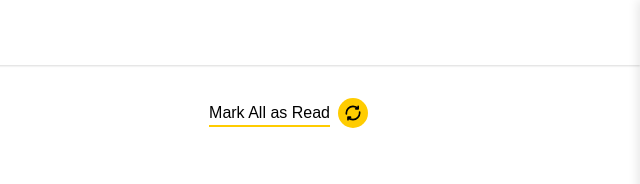
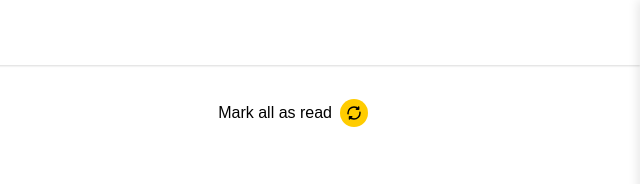
Before and after one commit to noaYarin/NewsWebsite, a plain HTML site: page Frontend/html/notifications.html in a window 1280 px wide. Shown: the top 184 px of the page, 640-1280 px from the left. Drawn offline with nearby package versions, Linux system fonts and the light colour scheme; a web font is replaced by a local one.

Commit message:
Refactor notifications page buttons for improved accessibility and styling; adjust button sizes and add transition effects

```diff
--- a/Frontend/css/base/variables.css
+++ b/Frontend/css/base/variables.css
@@ -3,6 +3,7 @@
   --c-primary: #ffcc00;
   --c-primary-light: #ffe44c;
   --c-dark: #000000;
+  --c-dark-light: #444444;
   --c-light: #ffffff;
   --c-text-muted: #666666;
   --c-text-subtle: #999999;
@@ -40,4 +41,5 @@
   /* Transitions */
   --transition-fast: 0.3s ease;
   --transition-medium: 0.4s ease;
+  --transition-slow: 0.5s ease;
 }
--- a/Frontend/css/pages/notifications.css
+++ b/Frontend/css/pages/notifications.css
@@ -34,6 +34,12 @@
 
 #markAllReadBtn {
   color: var(--c-dark);
+  font-weight: 500;
+  transition: color var(--transition-fast);
+}
+
+#markAllReadBtn:hover {
+  color: var(--c-dark-light);
 }
 
 #refreshBtn {
@@ -48,8 +54,8 @@
 }
 
 #refreshBtn img {
-  width: 20px;
-  height: 20px;
+  width: 18px;
+  height: 18px;
 }
 
 /* Enhanced Tab Navigation with Sliding Indicator */
--- a/Frontend/html/notifications.html
+++ b/Frontend/html/notifications.html
@@ -27,7 +27,7 @@
             <div class="notifications-header mb-4">
               <h1 class="page-title">Notifications</h1>
               <div class="notifications-actions">
-                <button id="markAllReadBtn" class="highlight">Mark All as Read</button>
+                <button id="markAllReadBtn">Mark all as read</button>
                 <button id="refreshBtn"><img src="../sources/icons/refresh-cw-alt-3-svgrepo-com.svg" /></button>
               </div>
             </div>
```
